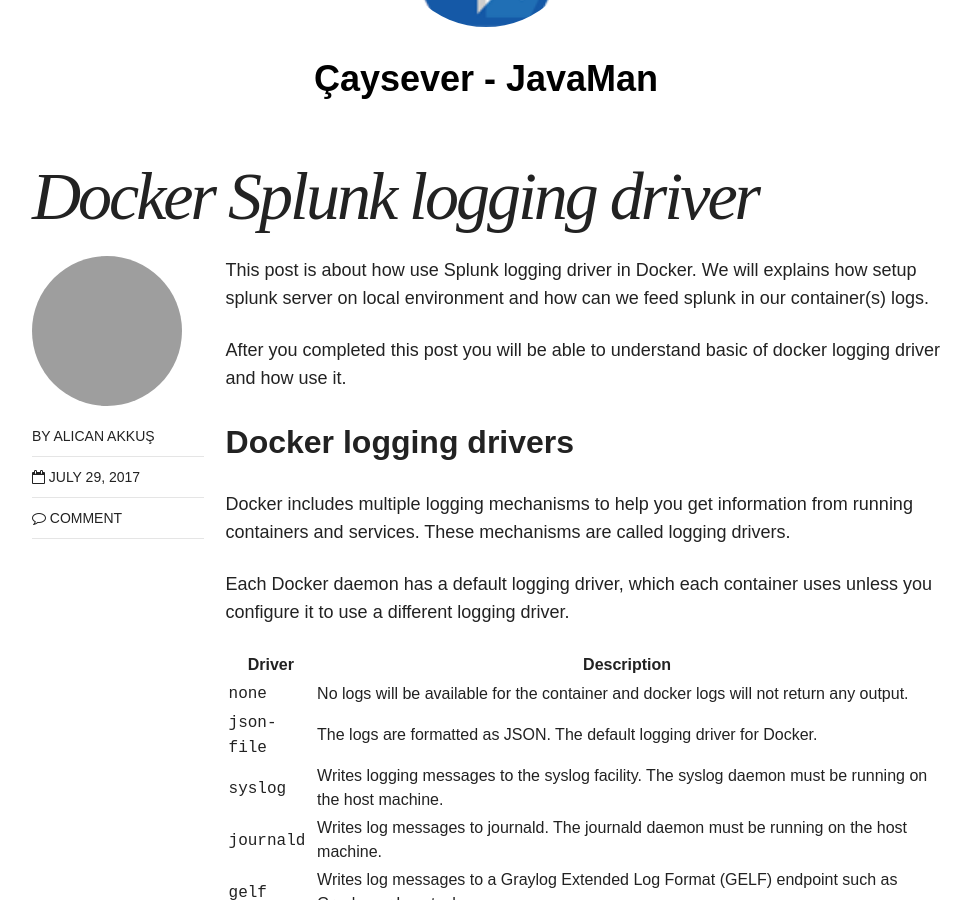
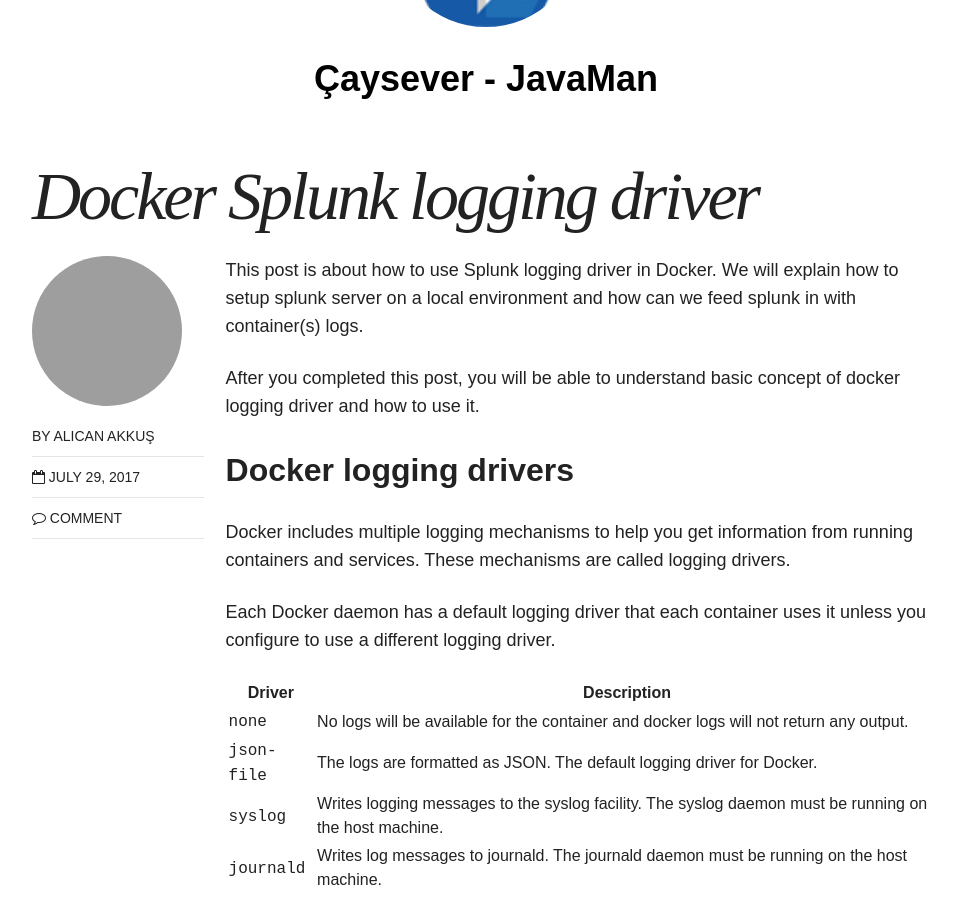
Before and after one commit to AlicanAkkus/alicanakkus.github.io, a Jekyll site: the page built from _posts/docker/2017-07-29-docker-log-driver-for-splunk.md, in a window 1280 px wide and 900 px high, scrolled down 268 px. Shown: the whole window, without its empty margins (154-1123 px from the left). Built offline with Jekyll 4.4.1, drawn with Linux system fonts in a browser that asks for light colours; nearby versions of some CDN libraries; library files that are not in the unit come from our copies; comment, search, counter and statistics services are not loaded; grey boxes are pictures that could not be loaded.

Commit message:
fixed typos in logging driver docker post

```diff
--- a/_posts/docker/2017-07-29-docker-log-driver-for-splunk.md
+++ b/_posts/docker/2017-07-29-docker-log-driver-for-splunk.md
@@ -5,14 +5,14 @@
 summary: This post is about how use Splunk logging driver in Docker. We will explains how setup splunk server on local environment and how can we feed splunk in our container(s) logs.
 ---
 
-This post is about how use Splunk logging driver in Docker. We will explains how setup splunk server on local environment and how can we feed splunk in our container(s) logs.
+This post is about how to use Splunk logging driver in Docker. We will explain how to setup splunk server on a local environment and how can we feed splunk in with container(s) logs.
 
-After you completed this post you will be able to understand basic of docker logging driver and how use it.
+After you completed this post, you will be able to understand basic concept of docker logging driver and how to use it.
 
 ## Docker logging drivers
 Docker includes multiple logging mechanisms to help you get information from running containers and services. These mechanisms are called logging drivers.
 
-Each Docker daemon has a default logging driver, which each container uses unless you configure it to use a different logging driver.
+Each Docker daemon has a default logging driver that each container uses it unless you configure to use a different logging driver.
 
 | Driver	      | Description	  |
 | --- | --- |
```
